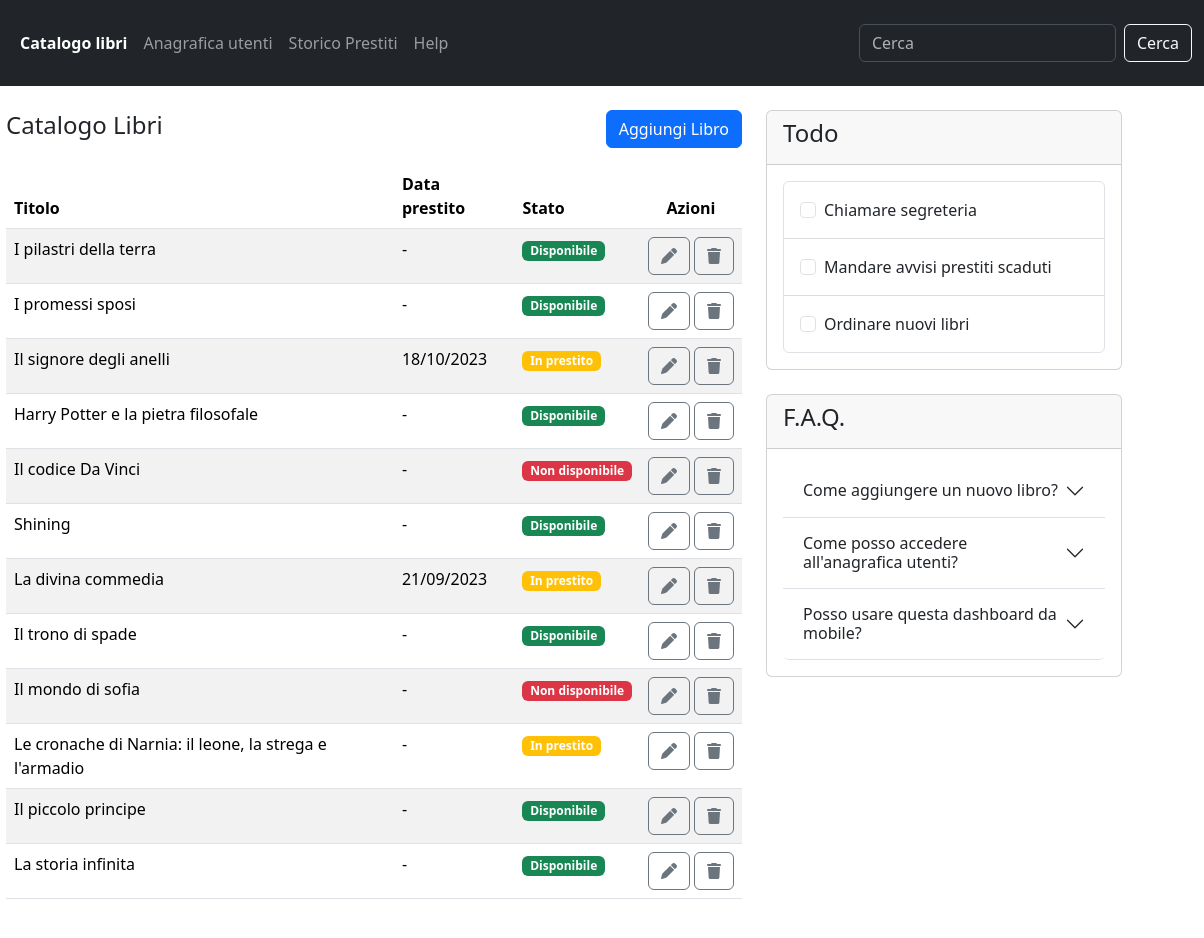
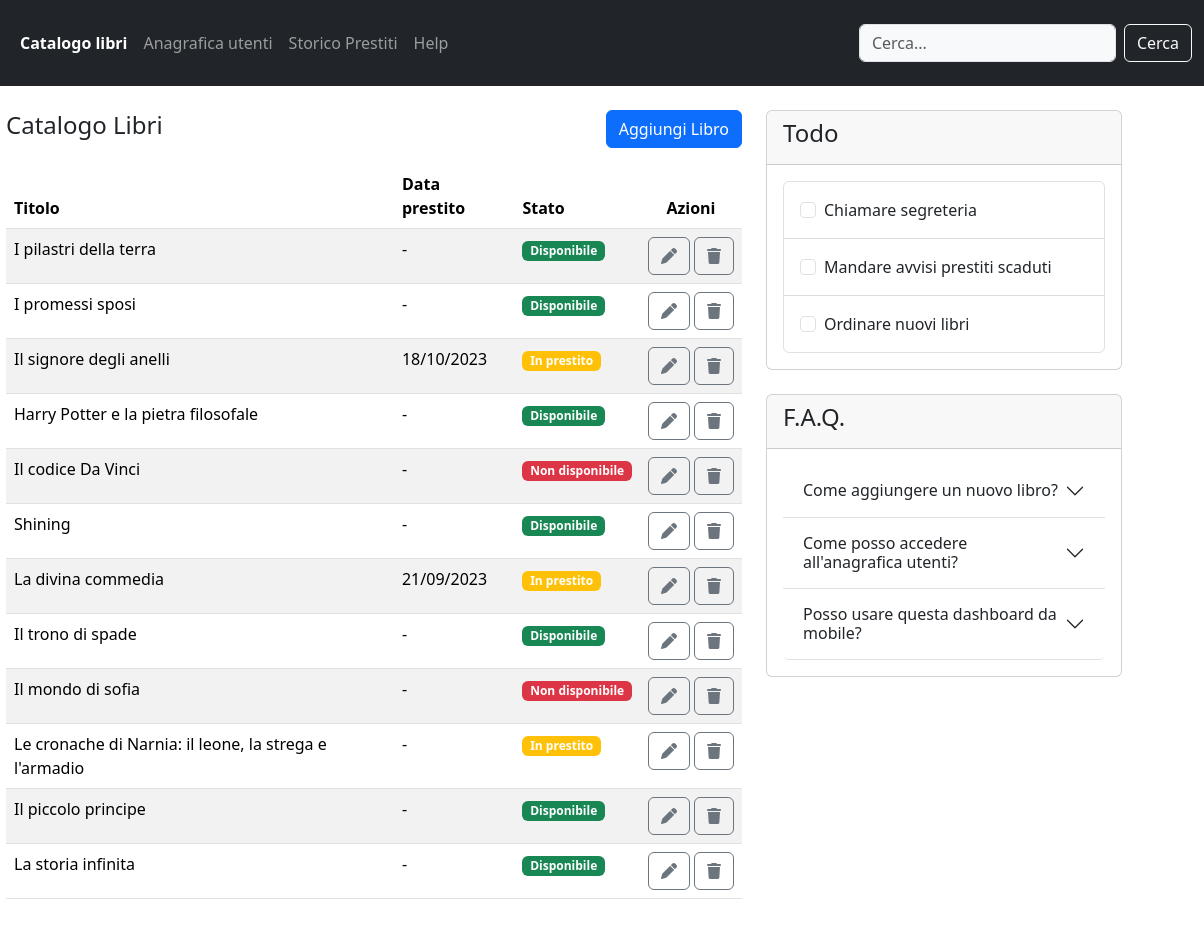
Before and after one commit to mannuccimattia/html-css-bootstrap-dashboard, a plain HTML site: page index.html in a window 1280 px wide. Shown: the full height of the page, 76-1280 px from the left. Drawn offline with nearby package versions, Linux system fonts and the light colour scheme.

Commit message:
[FIX] Fixed navbar search

```diff
--- a/index.html
+++ b/index.html
@@ -40,7 +40,7 @@
           </li>
         </ul>
         <form class="d-flex" role="search">
-          <input class="form-control me-2" type="search" placeholder="Cerca" aria-label="Search">
+          <input class="form-control bg-light me-2" type="search" placeholder="Cerca..." aria-label="Search" data-bs-theme="light">
           <button class="btn btn-outline-light" type="submit">Cerca</button>
         </form>
       </div>
```
